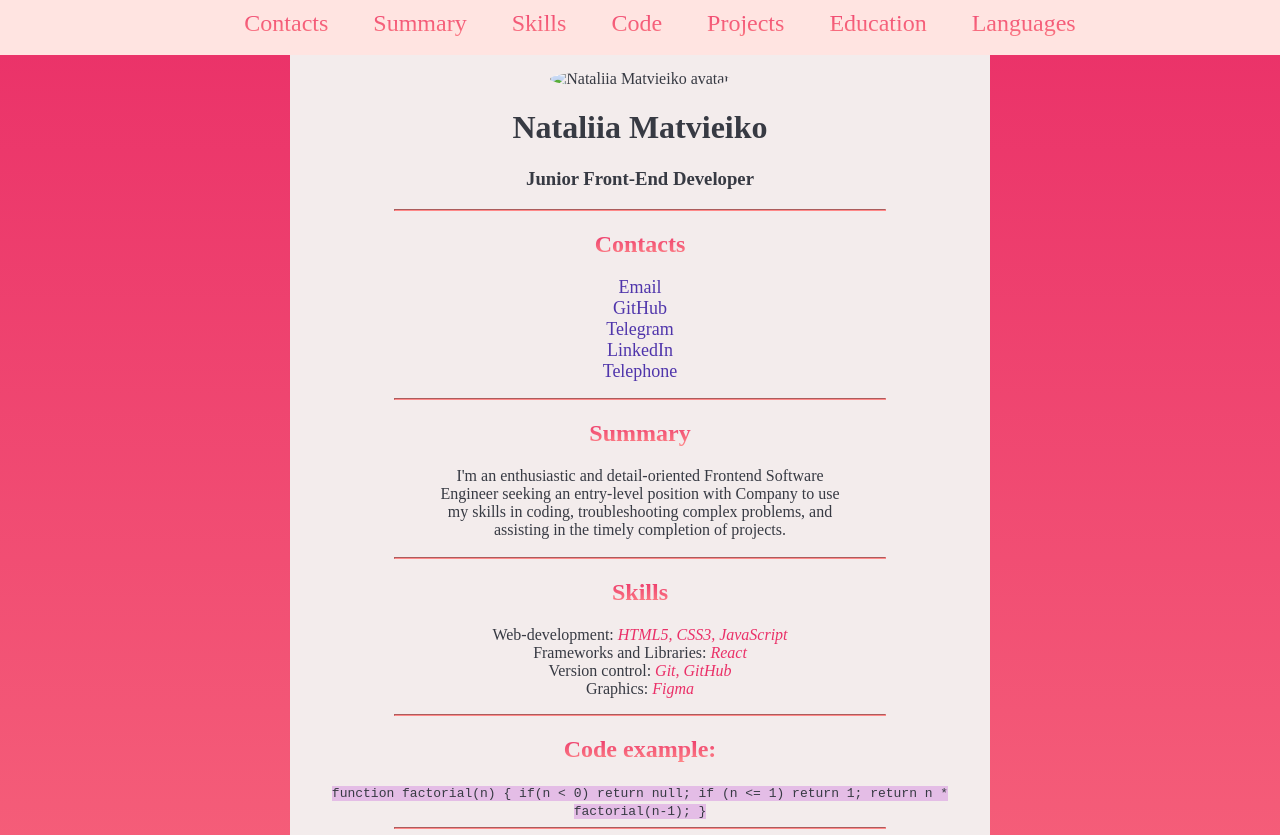
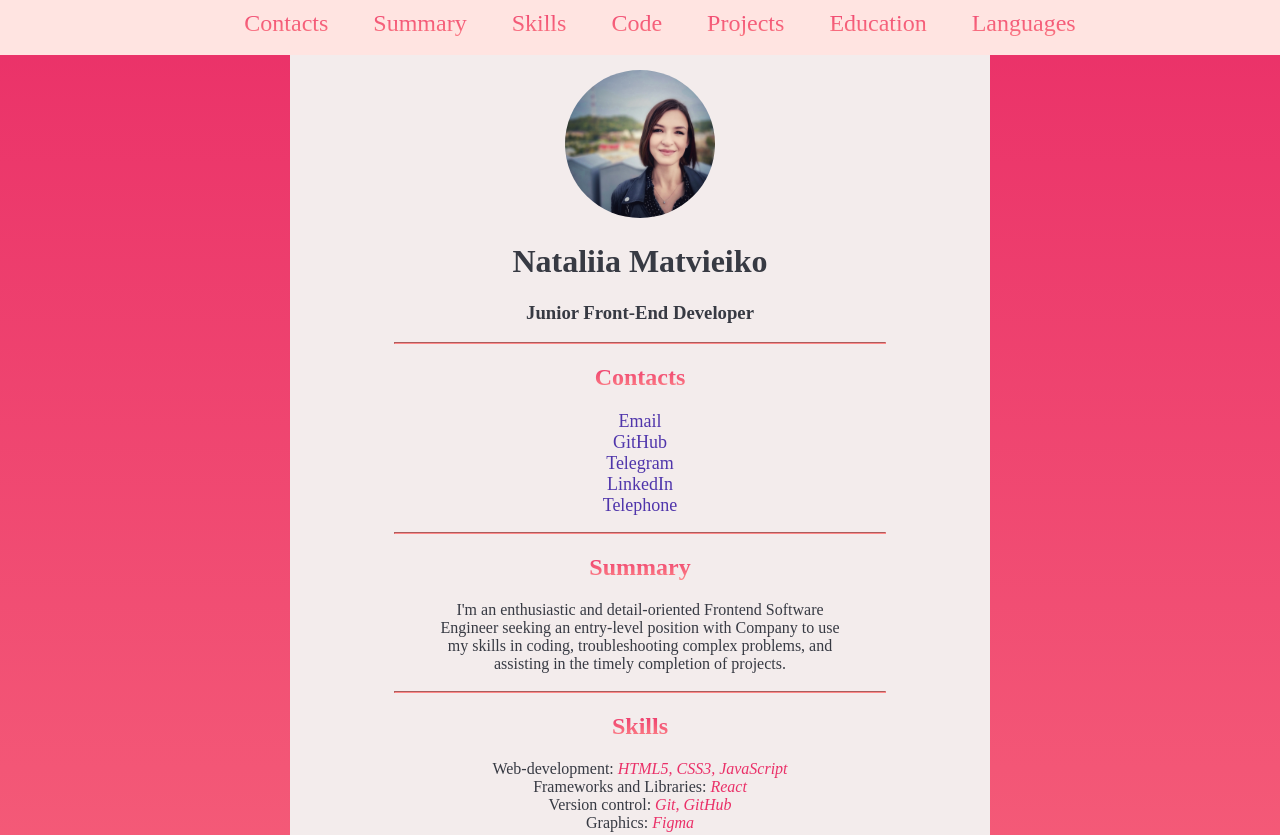
Before and after one commit to Nataliia-Matvieiko/rsschool-cv, a plain HTML site: page index.html in a window 1280 px wide. Shown: the top 835 px of the page. Drawn offline with Linux system fonts and the light colour scheme; the site is published under a folder, as on GitHub Pages, so addresses that start at the root find nothing.

Commit message:
fix: img URL

```diff
--- a/index.html
+++ b/index.html
@@ -22,7 +22,7 @@
     <header>
         <div>
             <img alt="Nataliia Matvieiko avatar"
-                 src="/assets/avatar.JPG">
+                 src="assets/avatar.JPG">
         </div>
         <div>
             <h1>Nataliia Matvieiko</h1>
```
